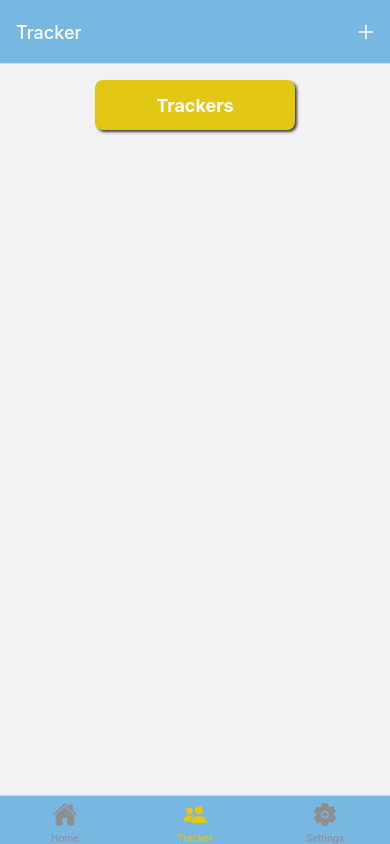
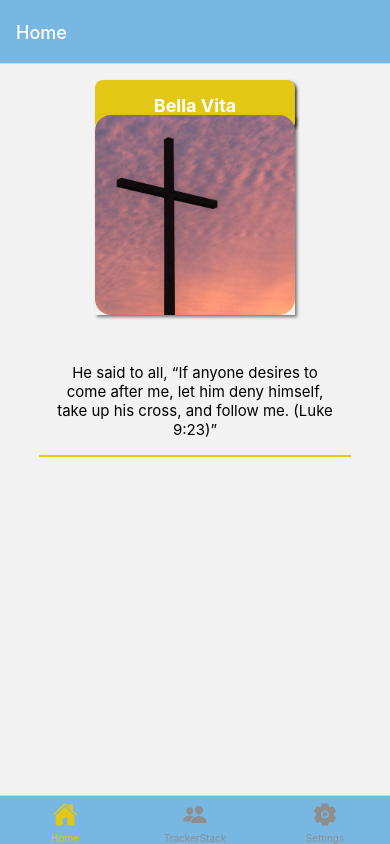
Before and after one commit to braydenpettigrew/bella-vita, a React Native app: screen /Tracker in a window 390 px wide. Built offline with nearby package versions, Linux system fonts and the light colour scheme.

Commit message:
added tracker stack to navigation flow

```diff
--- a/App.js
+++ b/App.js
@@ -7,8 +7,29 @@
 import HomeScreen from "./screens/HomeScreen";
 import SettingsScreen from "./screens/SettingsScreen";
 import TrackerScreen from "./screens/TrackerScreen";
+import AddTrackerScreen from "./screens/AddTrackerScreen";
+import { createNativeStackNavigator } from "@react-navigation/native-stack";
 
+const Stack = createNativeStackNavigator();
 const Tab = createBottomTabNavigator();
+
+function TrackerStack() {
+  return (
+    <Stack.Navigator
+      screenOptions={{
+        headerStyle: { backgroundColor: "#77b7e2" },
+        headerTintColor: "white",
+      }}
+    >
+      <Stack.Screen name="Tracker" component={TrackerScreen} />
+      <Stack.Screen
+        name="AddTracker"
+        component={AddTrackerScreen}
+        options={{ presentation: "modal" }}
+      />
+    </Stack.Navigator>
+  );
+}
 
 export default function App() {
   return (
@@ -33,9 +54,10 @@
             }}
           />
           <Tab.Screen
-            name="Tracker"
-            component={TrackerScreen}
+            name="TrackerStack"
+            component={TrackerStack}
             options={{
+              headerShown: false,
               tabBarIcon: ({ color, size }) => (
                 <Ionicons name="people" color={color} size={size} />
               ),
--- a/package.json
+++ b/package.json
@@ -9,15 +9,16 @@
     "web": "expo start --web"
   },
   "dependencies": {
+    "@expo/vector-icons": "^14.0.0",
     "@react-navigation/bottom-tabs": "^6.5.20",
     "@react-navigation/native": "^6.1.17",
+    "@react-navigation/native-stack": "^6.9.26",
     "expo": "~51.0.8",
     "expo-status-bar": "~1.12.1",
     "react": "18.2.0",
     "react-native": "0.74.1",
     "react-native-safe-area-context": "4.10.1",
-    "react-native-screens": "3.31.1",
-    "@expo/vector-icons": "^14.0.0"
+    "react-native-screens": "3.31.1"
   },
   "devDependencies": {
     "@babel/core": "^7.20.0"
--- /dev/null
+++ b/screens/AddTrackerScreen.js
@@ -0,0 +1,21 @@
+import { ScrollView, StyleSheet, View } from "react-native";
+import Title from "../components/Title";
+
+function AddTrackerScreen() {
+  return (
+    <ScrollView>
+      <View style={styles.container}>
+        <Title>Tracker</Title>
+      </View>
+    </ScrollView>
+  );
+}
+
+export default AddTrackerScreen;
+
+const styles = StyleSheet.create({
+  container: {
+    flex: 1,
+    alignItems: "center",
+  },
+});
--- a/screens/TrackerScreen.js
+++ b/screens/TrackerScreen.js
@@ -4,7 +4,9 @@
 import IconButton from "../components/IconButton";
 
 function TrackerScreen({ navigation }) {
-  function addButtonPressedHandler() {}
+  function addButtonPressedHandler() {
+    navigation.navigate("AddTracker");
+  }
 
   useLayoutEffect(() => {
     navigation.setOptions({
```
Also changed, not shown: 1 other file (tests, documents, lock files or other folders).
